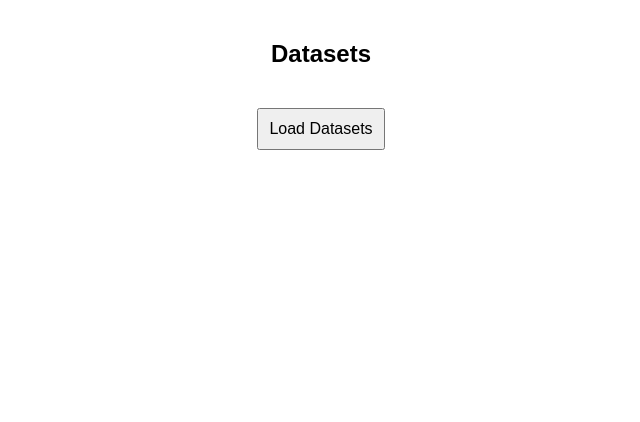
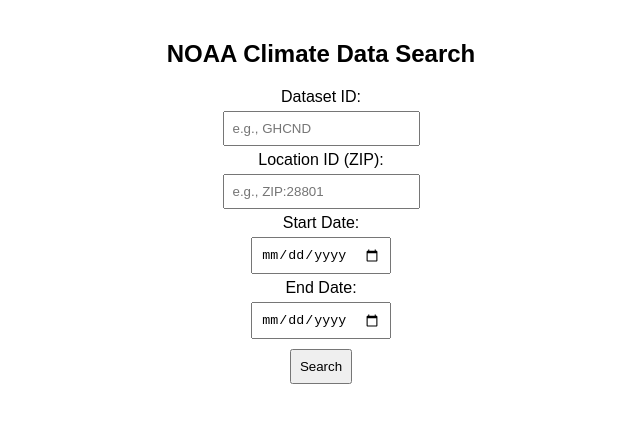
Before and after one commit to GrzegorzOwsicki/Javascript1, a plain HTML site: page index.html in a window 1280 px wide. Shown: the whole page, without its empty margins (319-959 px from the left). Drawn offline with Linux system fonts and the light colour scheme.

Commit message:
commit 2.3

```diff
--- a/index.html
+++ b/index.html
@@ -3,7 +3,7 @@
 <head>
     <meta charset="UTF-8">
     <meta name="viewport" content="width=device-width, initial-scale=1.0">
-    <title>NOAA Datasets</title>
+    <title>NOAA Climate Data</title>
     <style>
         body {
             font-family: Arial, sans-serif;
@@ -19,76 +19,102 @@
             max-width: 800px;
         }
         th, td {
-            padding: 18px;
+            padding: 8px;
             border: 1px solid #ddd;
             text-align: center;
         }
         th {
             background-color: #f2f2f2;
         }
-        button {
-            padding: 10px;
-            margin-top: 20px;
-            font-size: 16px;
+        input, button {
+            margin: 5px;
+            padding: 8px;
         }
     </style>
 </head>
 <body>
 
-    <h2>Datasets</h2>
-    <button onclick="fetchDatasets()">Load Datasets</button>
+    <h2>NOAA Climate Data Search</h2>
 
-    <table id="datasetsTable" style="display: none;">
+    <!-- Form for setting parameters -->
+    <label>Dataset ID:</label>
+    <input type="text" id="datasetId" placeholder="e.g., GHCND">
+
+    <label>Location ID (ZIP):</label>
+    <input type="text" id="locationId" placeholder="e.g., ZIP:28801">
+
+    <label>Start Date:</label>
+    <input type="date" id="startDate">
+
+    <label>End Date:</label>
+    <input type="date" id="endDate">
+
+    <button onclick="fetchClimateData()">Search</button>
+
+    <!-- Table for displaying climate data results -->
+    <table id="climateTable" style="display: none;">
         <thead>
             <tr>
-                <th>Dataset ID</th>
-                <th>Name</th>
-                <th>Start Date</th>
-                <th>End Date</th>
+                <th>Date</th>
+                <th>Data Type</th>
+                <th>Value</th>
+                <th>Station ID</th>
             </tr>
         </thead>
         <tbody id="tableBody"></tbody>
     </table>
 
     <script>
-        async function fetchDatasets() {
-            const table = document.getElementById('datasetsTable');
-            const tableBody = document.getElementById('tableBody');
-            tableBody.innerHTML = '';
+        async function fetchClimateData() {
+            const datasetId = document.getElementById('datasetId').value.trim();
+            const locationId = document.getElementById('locationId').value.trim();
+            const startDate = document.getElementById('startDate').value;
+            const endDate = document.getElementById('endDate').value;
+
+            if (!datasetId || !locationId || !startDate || !endDate) {
+                alert("Please fill in all fields.");
+                return;
+            }
+
+            const url = `https://www.ncei.noaa.gov/cdo-web/api/v2/data?datasetid=${datasetId}&locationid=${locationId}&startdate=${startDate}&enddate=${endDate}`;
 
             try {
-                const response = await fetch("https://www.ncei.noaa.gov/cdo-web/api/v2/datasets", {
+                const response = await fetch(url, {
                     headers: {
                         'token': 'fVNoeJAttptGtGSqRfcoASxKbSmWOnSp'
                     }
                 });
 
                 if (!response.ok) {
-                    throw new Error("Error fetching datasets.");
+                    throw new Error("Error fetching climate data.");
                 }
 
                 const data = await response.json();
 
+                // Display table if there are results
+                const table = document.getElementById('climateTable');
+                const tableBody = document.getElementById('tableBody');
+                tableBody.innerHTML = ''; // Clear previous data
+
                 if (data.results && data.results.length > 0) {
-                    data.results.forEach(dataset => {
+                    data.results.forEach(record => {
                         const row = `
                             <tr>
-                                <td>${dataset.id}</td>
-                                <td>${dataset.name}</td>
-                                <td>${dataset.mindate}</td>
-                                <td>${dataset.maxdate}</td>
-
+                                <td>${record.date}</td>
+                                <td>${record.datatype}</td>
+                                <td>${record.value}</td>
+                                <td>${record.station}</td>
                             </tr>
                         `;
                         tableBody.insertAdjacentHTML('beforeend', row);
                     });
                     table.style.display = 'table';
                 } else {
-                    alert("No datasets found.");
+                    alert("No climate data found for the given parameters.");
                 }
             } catch (error) {
                 alert(error.message);
-                table.style.display = 'none';
+                document.getElementById('climateTable').style.display = 'none';
             }
         }
     </script>
```
